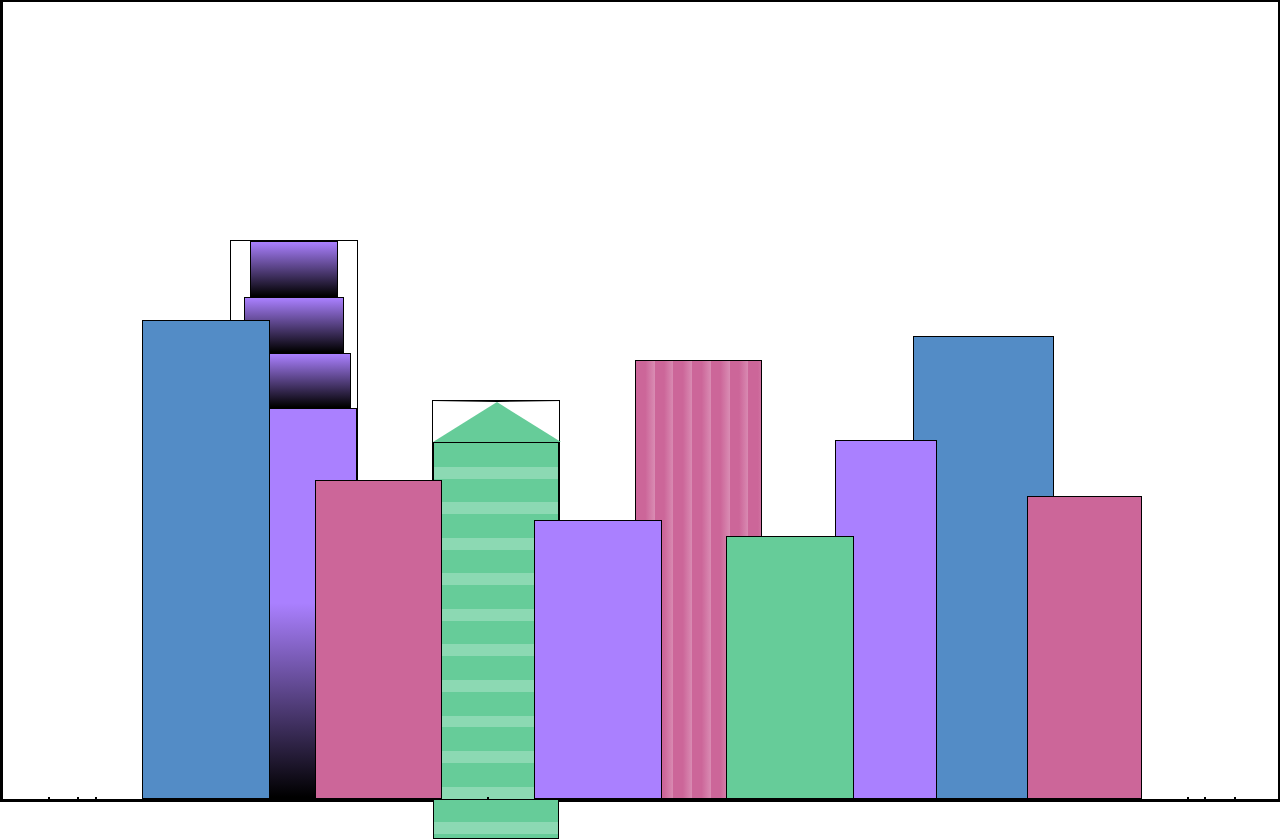
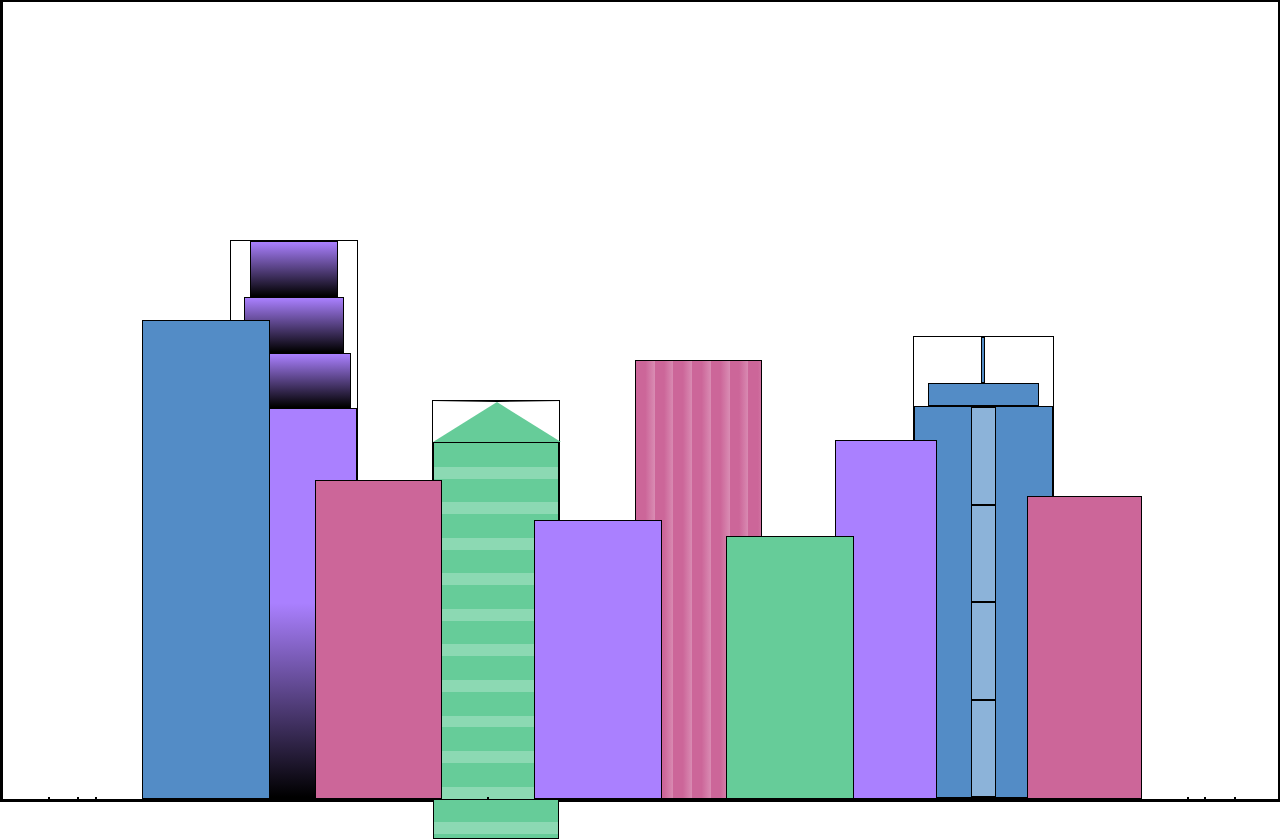
Before and after one commit to MoaadAmer/CitySkyline, a plain HTML site: page index.html in a window 1280 px wide. Drawn offline with Linux system fonts and the light colour scheme.

Commit message:
add windows to bb4

```diff
--- a/index.html
+++ b/index.html
@@ -12,7 +12,7 @@
     <div class="background-buildings">
         <div></div>
         <div></div>
-        <div class="bb1">
+        <div class="bb1 building-wrap">
             <div class="bb1a bb1-window"></div>
             <div class="bb1b bb1-window"></div>
             <div class="bb1c bb1-window"></div>
@@ -24,7 +24,16 @@
         </div>
         <div class="bb3"></div>
         <div></div>
-        <div class="bb4"></div>
+        <div class="bb4 building-wrap">
+            <div class="bb4a"></div>
+            <div class="bb4b"></div>
+            <div class="bb4c window-wrap">
+                <div class="bb4-window"></div>
+                <div class="bb4-window"></div>
+                <div class="bb4-window"></div>
+                <div class="bb4-window"></div>
+            </div>
+        </div>
         <div></div>
         <div></div>
     </div>
--- a/styles.css
+++ b/styles.css
@@ -6,6 +6,7 @@
     --window-color1: black;
     --window-color2: #8cd9b3;
     --window-color3: #d98cb3;
+    --window-color4: #8cb3d9;
 }
 
 * {
@@ -34,13 +35,23 @@ body {
     height: 100%;
 }
 
+.building-wrap {
+
+    display: flex;
+    flex-direction: column;
+    align-items: center;
+}
+.window-wrap{
+    display: flex;
+    flex-direction: column;
+    align-items: center;
+    justify-content: space-evenly;
+}
+
 /* BACKGROUND BUILDINGS - "bb" stands for "background building" */
 .bb1 {
     width: 10%;
     height: 70%;
-    display: flex;
-    flex-direction: column;
-    align-items: center;
 }
 
 .bb1a {
@@ -84,14 +95,40 @@ body {
 .bb3 {
     width: 10%;
     height: 55%;
-    background: repeating-linear-gradient(90deg, var(--building-color3), var(--building-color3),var(--window-color3) 15%);
+    background: repeating-linear-gradient(90deg, var(--building-color3), var(--building-color3), var(--window-color3) 15%);
 
 }
 
 .bb4 {
     width: 11%;
     height: 58%;
+}
+
+.bb4-window {
+    width: 18%;
+    height: 90%;
+    background-color: var(--window-color4);
+}
+
+.bb4a {
+    width: 3%;
+    height: 10%;
     background-color: var(--building-color4);
+
+}
+
+.bb4b {
+    width: 80%;
+    height: 5%;
+    background-color: var(--building-color4);
+
+}
+
+.bb4c {
+    width: 100%;
+    height: 85%;
+    background-color: var(--building-color4);
+
 }
 
 .foreground-buildings {
```
